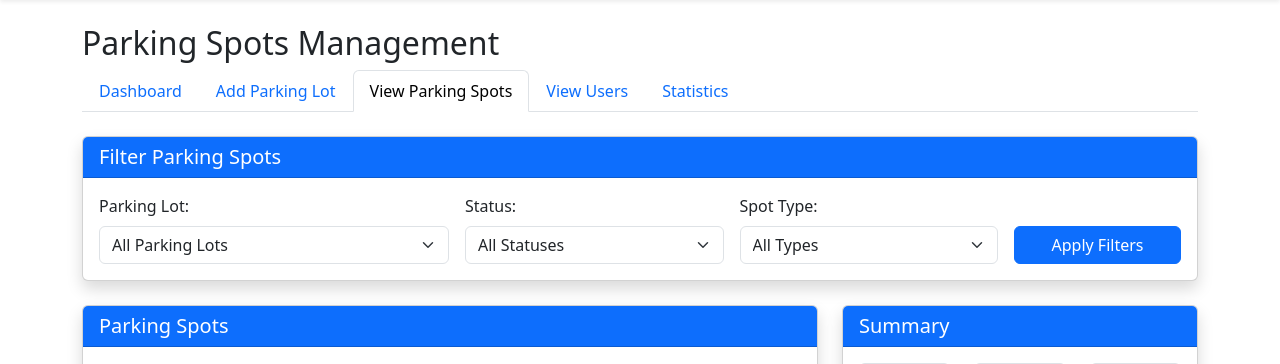
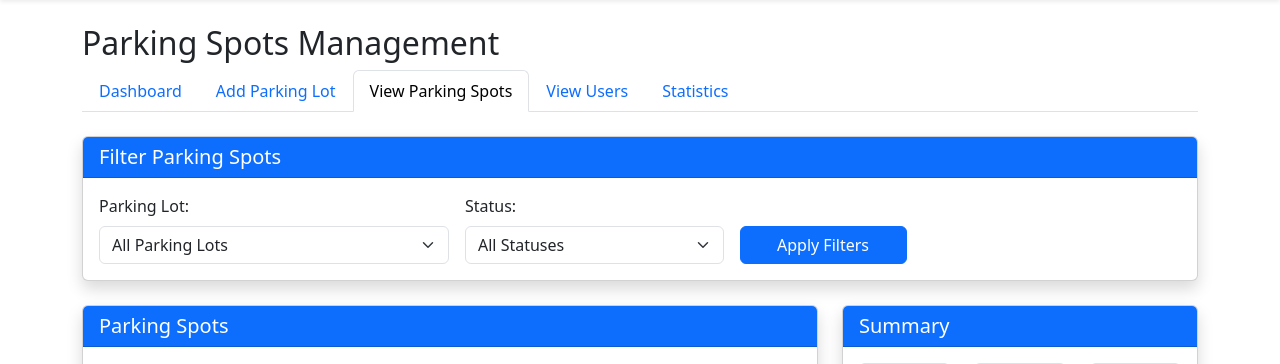
Before and after one commit to Sagar-03/vehicle_parking_system, a Flask app: page /admin/view_parking_spots in a window 1280 px wide. Shown: the part 88-452 px from the top of the page. Run offline with Flask 3, Linux system fonts and the light colour scheme; a user stored in the database is signed in; some libraries are stand-ins or nearby versions.

Commit message:
updated filters in the view_parking_spots.html template admin functionality

```diff
--- a/templates/admin/view_parking_spots.html
+++ b/templates/admin/view_parking_spots.html
@@ -43,15 +43,15 @@
                             <option value="occupied" {% if request.args.get('status') == 'occupied' %}selected{% endif %}>Occupied</option>
                         </select>
                     </div>
-                    <div class="col-md-3">
+                    <!-- <div class="col-md-3">
                         <label for="type" class="form-label">Spot Type:</label>
                         <select class="form-select" id="type" name="type">
                             <option value="all">All Types</option>
                             <option value="standard" {% if request.args.get('type') == 'standard' %}selected{% endif %}>Standard</option>
-                            <option value="disabled" {% if request.args.get('type') == 'disabled' %}selected{% endif %}>Disabled</option>
+                            <!-- <option value="disabled" {% if request.args.get('type') == 'disabled' %}selected{% endif %}>Disabled</option>
                             <option value="electric" {% if request.args.get('type') == 'electric' %}selected{% endif %}>Electric Vehicle</option>
                         </select>
-                    </div>
+                    </div> -->
                     <div class="col-md-2 d-flex align-items-end">
                         <div class="d-grid w-100">
                             <button type="submit" class="btn btn-primary">Apply Filters</button>
```
